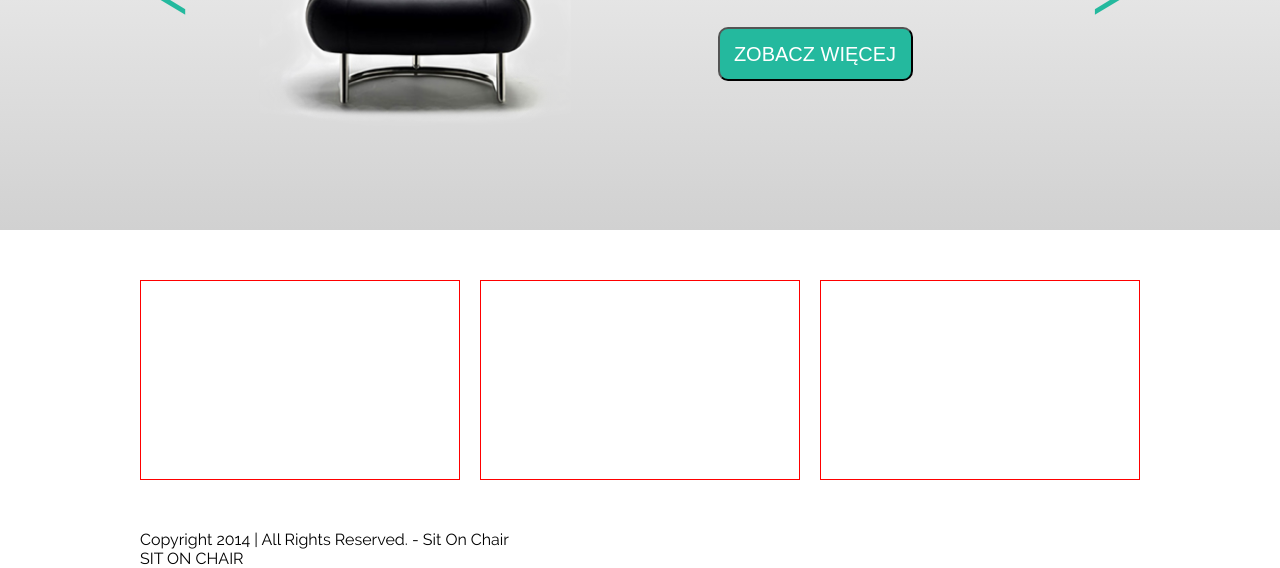
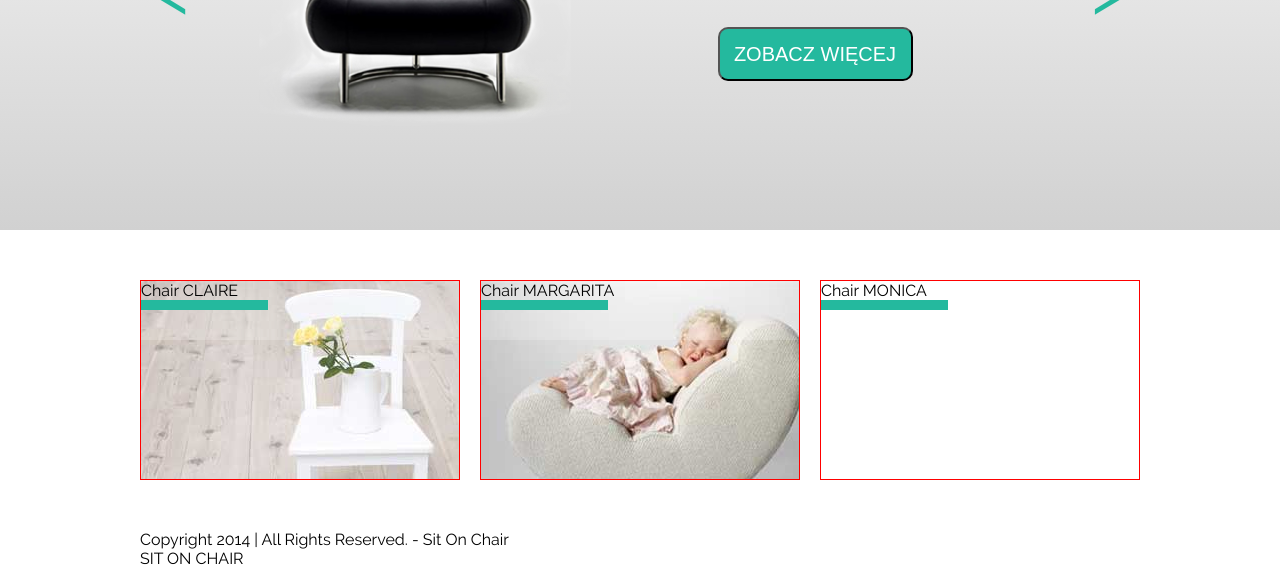
Before and after one commit to monicawoj/Example-ECommerce-Site, a plain HTML site: page index.html in a window 1280 px wide. Shown: the part 320-888 px from the top of the page. Drawn offline with Linux system fonts and the light colour scheme.

Commit message:
added some product photos and text

```diff
--- a/css/style.css
+++ b/css/style.css
@@ -169,15 +169,30 @@ section.products {
     border: 1px solid red;
     float: left;
     margin-top: 50px;
-}
-
-.chair:first-child {
     margin-right: 2%;
 }
 
 .chair:last-child {
-    float: right;
-    padding-right: 0;
+    margin-right: 0%;
+}
+
+.claire {
+    background-image: url(../images/box1_img.jpg);
+}
+
+.margarita {
+    background-image: url(../images/box2_img.jpg);
+}
+
+.chair--banner {
+    background-color: rgba(255,255,255,0.2);
+    width: 100%;
+    height: 30%;
+}
+
+.underline {
+    height: 10px;
+    width: 40%;
 }
 
 /*pricing*/
@@ -196,6 +211,10 @@ footer {
 
 .text-teal {
     color: #24B99E;
+}
+
+.text-black {
+    color: black;
 }
 
 .background-teal {
@@ -225,3 +244,7 @@ footer {
 .bold {
     font-weight: 500;
 }
+
+.capitalize {
+    text-transform: capitalize;
+}
--- a/index.html
+++ b/index.html
@@ -44,9 +44,24 @@
     </section>
     <section class="products main-width">
         <div class="container">
-            <div class="chair claire"></div>
-            <div class="chair margarita"></div>
-            <div class="chair product-placeholder"></div>
+            <div class="chair claire">
+                <div class="chair--banner text-black">
+                    <p class="capitalize">chair <span class="uppercase">claire</span></p>
+                    <div class="underline background-teal"></div>
+                </div>
+            </div>
+            <div class="chair margarita">
+                <div class="chair--banner text-black">
+                    <p class="capitalize">chair <span class="uppercase">margarita</span></p>
+                    <div class="underline background-teal"></div>
+                </div>
+            </div>
+            <div class="chair product-placeholder">
+                <div class="chair--banner text-black">
+                    <p class="capitalize">chair <span class="uppercase">monica</span></p>
+                    <div class="underline background-teal"></div>
+                </div>
+            </div>
         </div>
     </section>
     <section class="prices main-width"></section>
```
